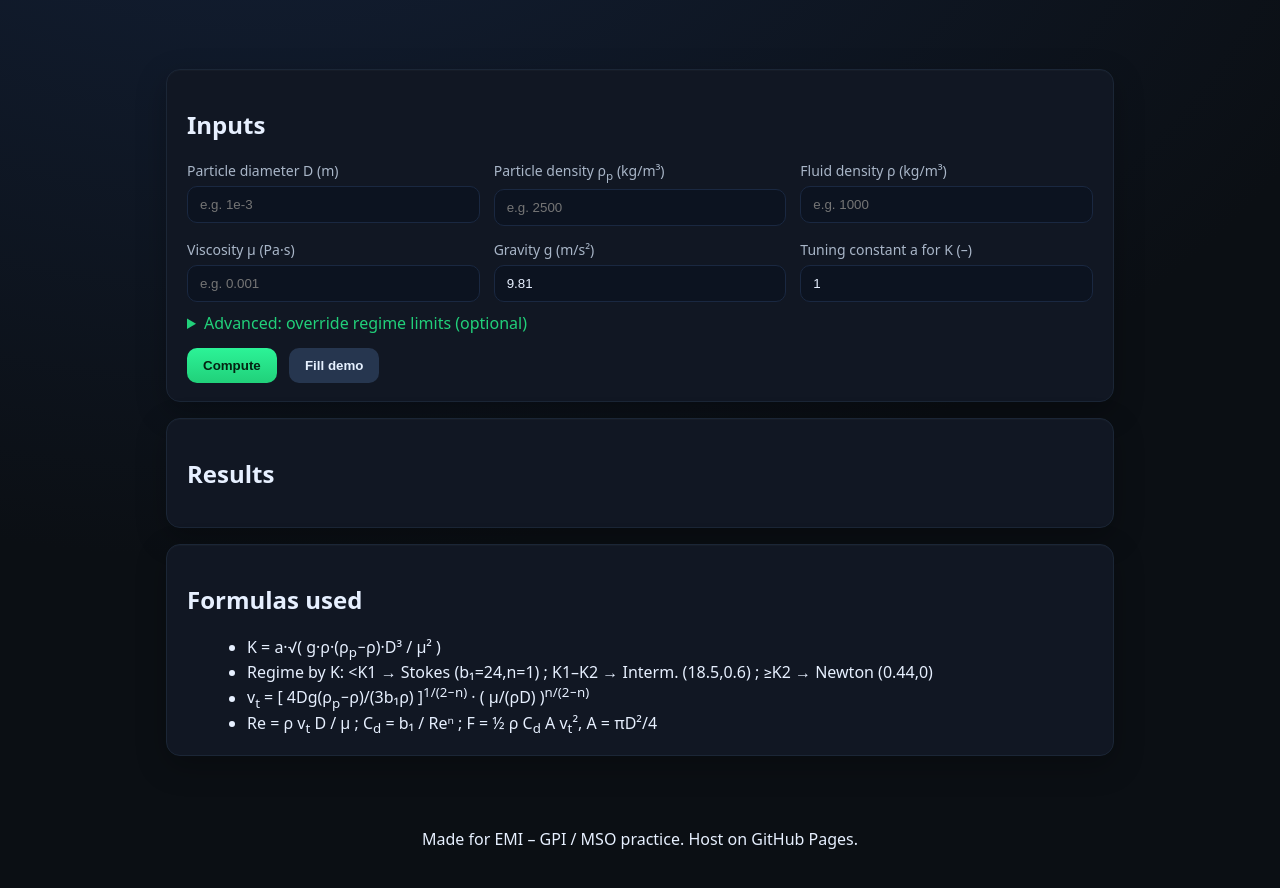
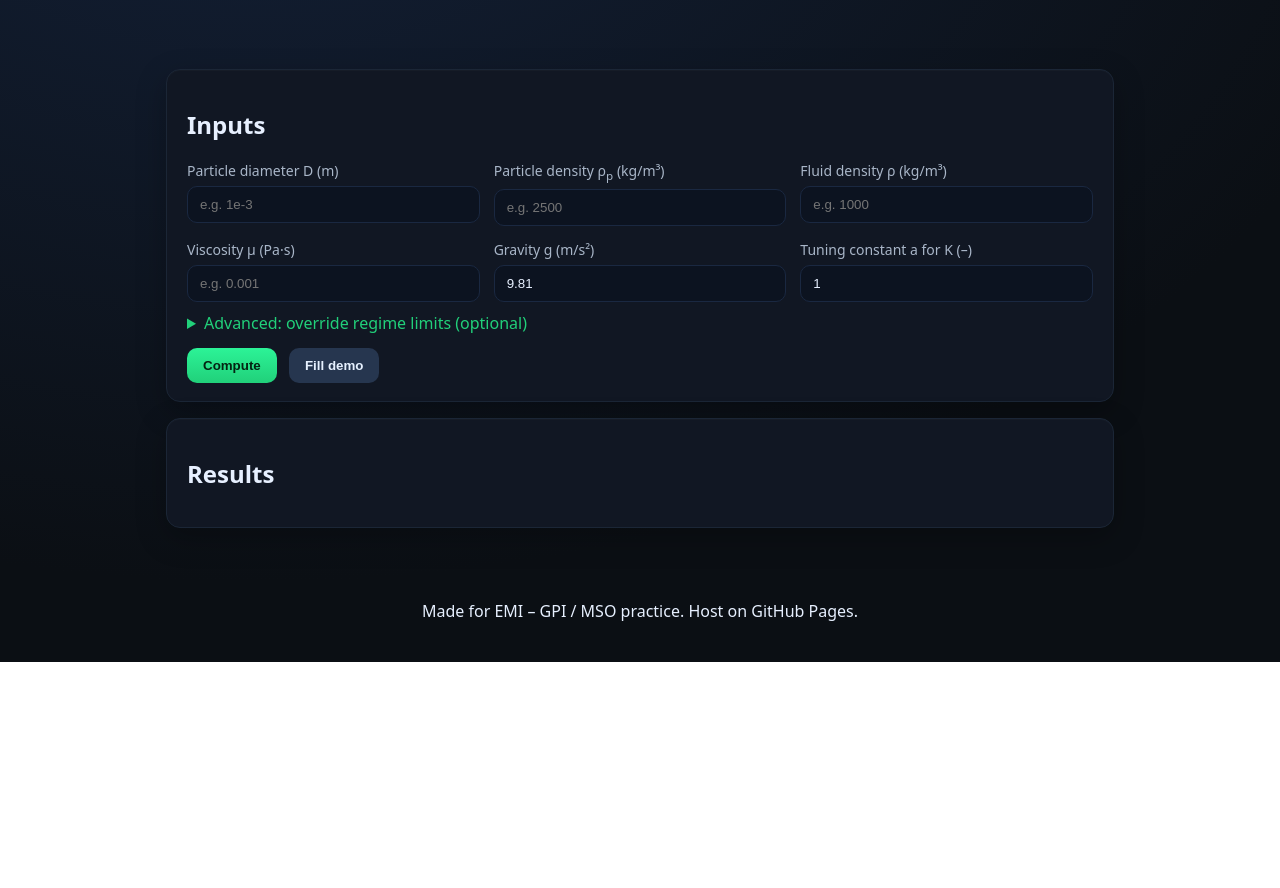
Before and after one commit to TahaBo04/Mechanical-separation-operations, a plain HTML site: page index.html in a window 1280 px wide. Shown: the part 138-1026 px from the top of the page. After the commit the page ends 800 px from the top, so only its background shows below. Drawn offline with Linux system fonts and the light colour scheme.

Commit message:
Update index.html

```diff
--- a/index.html
+++ b/index.html
@@ -66,16 +66,6 @@
     <h2>Results</h2>
     <div id="results" class="results"></div>
   </section>
-
-  <section class="card">
-    <h2>Formulas used</h2>
-    <ul>
-      <li>K = a·√( g·ρ·(ρ<sub>p</sub>−ρ)·D³ / μ² )</li>
-      <li>Regime by K: &lt;K1 → Stokes (b₁=24,n=1) ; K1–K2 → Interm. (18.5,0.6) ; ≥K2 → Newton (0.44,0)</li>
-      <li>v<sub>t</sub> = [ 4Dg(ρ<sub>p</sub>−ρ)/(3b₁ρ) ]<sup>1/(2−n)</sup> · ( μ/(ρD) )<sup>n/(2−n)</sup></li>
-      <li>Re = ρ v<sub>t</sub> D / μ ; C<sub>d</sub> = b₁ / Reⁿ ; F = ½ ρ C<sub>d</sub> A v<sub>t</sub>², A = πD²/4</li>
-    </ul>
-  </section>
 </main>
 
 <footer>
```
